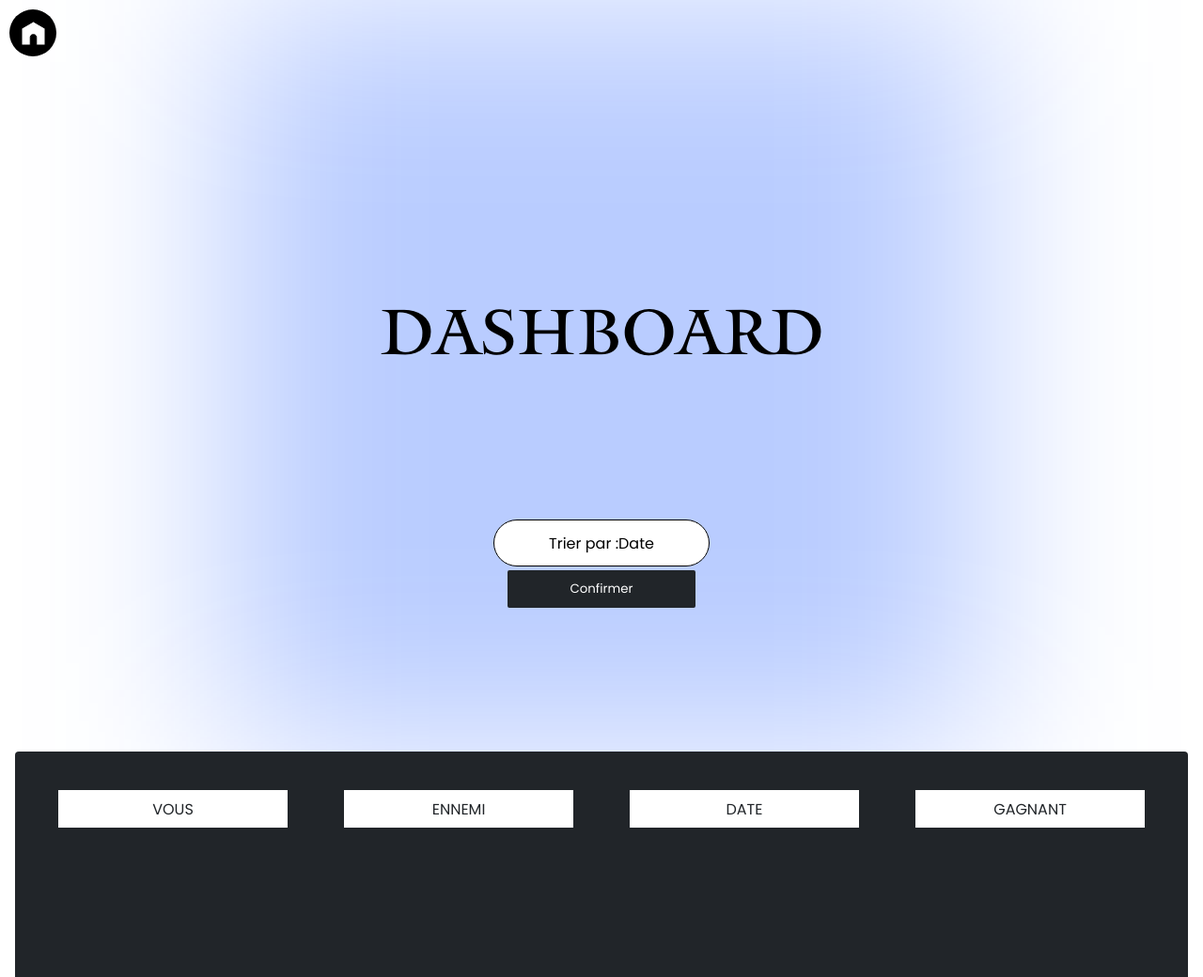
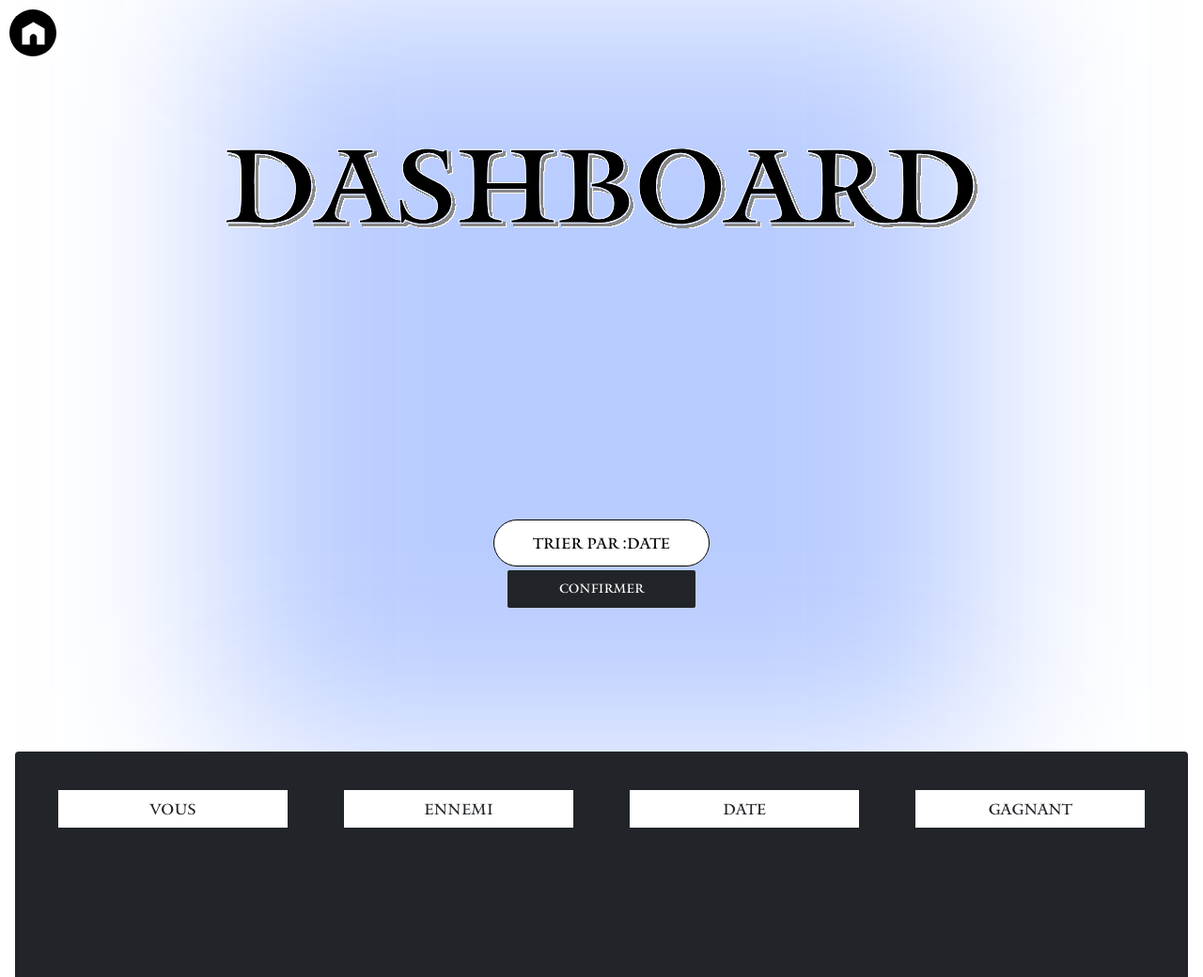
Before and after one commit to laurentiu667/Magix-web3, a PHP site: page /dashboard.php in a window 1280 px wide. Shown: the top 1040 px of the page at 94% size. Run offline with PHP 8.4, Linux system fonts and the light colour scheme; the visitor is signed in with stand-in values (Sample User, id 1); data that the repository does not hold is empty; some libraries are stand-ins or nearby versions.

Commit message:
correction font family

```diff
--- a/public/dashboard.php
+++ b/public/dashboard.php
@@ -40,7 +40,7 @@
     <div class="container-dash">
 
         <div class="container-dashboard-choice">
-            <div class="dashboard-name">DASHBOARD</div>
+            <div class="dashboard-name"></div>
             <div class="container-choice-bottom">
                 <div class="choice-container">
 
--- a/public/game.php
+++ b/public/game.php
@@ -38,10 +38,12 @@ require_once("partial/layout/header.php");
     <div class="danger-alert"></div>
 
 
+
+
     <div class="container-game">
         <div class="message-skew-erreur">
             <div class="message-erreur--1">
-                <div class="style-div-erreur-before">VOTRE TOUR</div>
+                <div class="style-div-erreur-before"></div>
             </div>
         </div>
 
--- a/public/menu.php
+++ b/public/menu.php
@@ -12,6 +12,8 @@
     <script type="module" defer src="script/logout.js"></script>
     <script type="module" defer src="script/chat.js"></script>
     <link  rel="stylesheet" href="style/css/menu.css">
+
+
 
     <div class="container-theme">
         <div class="theme1" id="bg3"></div>
--- a/public/script/game.js
+++ b/public/script/game.js
@@ -29,6 +29,7 @@ let jeux_en_cours = true;
 export let jeux_peut_commencer = false;
 
 import { afficher_tour_joueur_ou_erreur } from "./gameUpdate.js";
+
 
 window.addEventListener("load", () => {
     let background = localStorage.getItem("theme");
@@ -90,6 +91,7 @@ const endTurn = () => {
     .then(data => {
         if(jeux_en_cours == true){
             gameUpdate(data);
+
         }
 
     });
@@ -108,6 +110,8 @@ const heroPower = () => {
         else {
             if(jeux_en_cours == true){
                 gameUpdate(data);
+
+
             }
         }
 
--- a/public/script/gameUpdate.js
+++ b/public/script/gameUpdate.js
@@ -27,6 +27,8 @@ let danger_alert = document.querySelector(".danger-alert");
 let afficher_tour = document.querySelector(".message-erreur--1");
 let afficher_tour_message = document.querySelector(".style-div-erreur-before");
 let message_erreur__1 = document.querySelector(".message-erreur--1");
+
+
 
 // let enneminom = document.querySelector(".nom-ennemi");
 import { Cards } from "./cards.js";
@@ -61,6 +63,7 @@ export const gameUpdate = (data) => {
             mettreajourbardevieetmana(data.hp, data.mp, data.opponent.hp, data.opponent.mp, data.maxHp, data.maxMp);
 
             mettreAJourLesBoards(data);
+
         }
 
     }
@@ -109,7 +112,10 @@ export const afficher_tour_joueur_ou_erreur = (texte, couleurediv) => {
         afficher_tour.classList.remove("active-animation");
     }, 2950);
 
+
+
 }
+
 
 const mettreAjourEtatJoueur = (data) => {
      // METTRE A JOUR LES INFOS DU JOUEUR
--- a/public/script/userr.js
+++ b/public/script/userr.js
@@ -1,6 +1,6 @@
-document.addEventListener('contextmenu', event => event.preventDefault());
-document.addEventListener('keydown', event => {
-    if (event.key === 'F12' || (event.ctrlKey && event.shiftKey && event.key === 'I')) {
-        event.preventDefault();
-    }
-});
+// document.addEventListener('contextmenu', event => event.preventDefault());
+// document.addEventListener('keydown', event => {
+//     if (event.key === 'F12' || (event.ctrlKey && event.shiftKey && event.key === 'I')) {
+//         event.preventDefault();
+//     }
+// });
--- a/public/style/css/dashboard.css
+++ b/public/style/css/dashboard.css
@@ -15,7 +15,7 @@
     margin: 0;
     padding: 0;
     box-sizing: border-box;
-    font-family: 'Poppins', system-ui, -apple-system, BlinkMacSystemFont, 'Segoe UI', Roboto, Oxygen, Ubuntu, Cantarell, 'Open Sans', 'Helvetica Neue', sans-serif;
+    text-transform: uppercase;
 }
 body{
     display: flex;
@@ -47,16 +47,20 @@ body{
 .container-dashboard-choice{
     height: 100%;
     display: grid;
-    grid-template-rows: 1fr 1fr;
+    grid-template-rows: 1fr 400px;
 }
 
 
 .dashboard-name{
-    display: flex;
-    align-items: flex-end;
-    justify-content: center;
-    font-size: calc(1em + 4vw);
-    font-family: "EldenRingFont", "Poppins";
+    height: 100%;
+
+    width: 100%;
+    background-image: url(/Images/dashboard.svg);
+    background-position: 50% 50%;
+    background-repeat: no-repeat;
+    background-size: clamp(200px, 80vw, 800px);
+    background-color: 100%;
+
 
 }
 .container-choice-bottom{
@@ -99,7 +103,7 @@ body{
 }
 
 .container-choice-different-data.active {
-    transform: translate(-50%, -50%);
+    transform: translate(-50%, 50%);
     width: 200px;
 }
 
@@ -339,6 +343,7 @@ body{
     height: 50px;
     background-color: black;
     border-radius: 50%;
+    cursor: pointer;
 }
 
 
--- a/public/style/css/global.css
+++ b/public/style/css/global.css
@@ -1,4 +1,5 @@
 @import url(_variable.css);
+@import url('https://fonts.googleapis.com/css2?family=Poppins:ital,wght@0,100;0,200;0,300;0,400;0,500;0,600;0,700;0,800;0,900;1,100;1,200;1,300;1,400;1,500;1,600;1,700;1,800;1,900&display=swap');
 
 @font-face {
   font-family: 'EldenRingFont';
@@ -22,14 +23,14 @@ button:hover, input:hover, .button-menu {
   box-sizing: border-box;
   text-decoration: none;
   list-style: none;
-  font-family: "Poppins", Tahoma, Geneva, Verdana, sans-serif;
-
 }
 body{
   width: 100dvw;
   height: 100dvh;
   width: 100vw;
   height: 100vh;
+}
 
-
+body, input, button, .iframe-container{
+  font-family: "EldenRingFont", "Poppins", sans-serif;
 }
--- a/public/style/css/menu.css
+++ b/public/style/css/menu.css
@@ -1,4 +1,3 @@
-@import url('https://fonts.googleapis.com/css2?family=Poppins:ital,wght@0,100;0,200;0,300;0,400;0,500;0,600;0,700;0,800;0,900;1,100;1,200;1,300;1,400;1,500;1,600;1,700;1,800;1,900&display=swap');
 :root{
     --space-cadet: #202342ff;
     --violet: #7032FFff;
@@ -122,7 +121,7 @@
 
     width: 60%;
     height: 70%;
-    font-family: "Poppins" !important;
+    /* font-family: "Poppins" !important; */
     content: '';
     position: absolute;
     top: 50%;
```
Also changed, not shown: public/Images/dashboard.svg (added), public/style/css/arenaProto.css (line endings or trailing spaces). Lines whose indentation alone changed are shown as unchanged.
